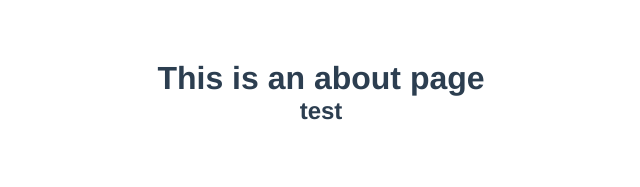
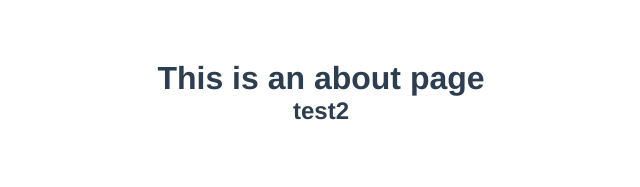
Before and after one commit to gstein314/vue-chat, a Vue app: page /about in a window 1280 px wide. Shown: the top 187 px of the page, without its empty margins (319-959 px from the left). Built offline with nearby package versions, Linux system fonts and the light colour scheme; no server answers.

Commit message:
check actions

```diff
--- a/src/views/AboutView.vue
+++ b/src/views/AboutView.vue
@@ -1,6 +1,6 @@
 <template>
   <div class="about">
     <h1>This is an about page</h1>
-  <h2>test</h2>
+  <h2>test2</h2>
   </div>
 </template>
```
